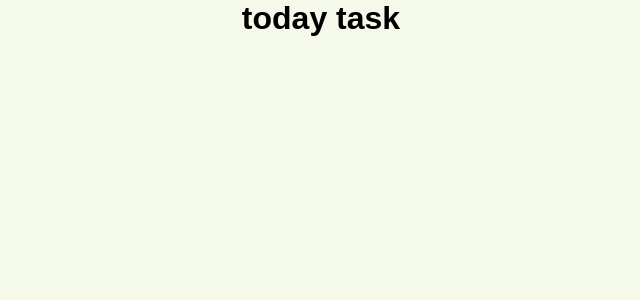
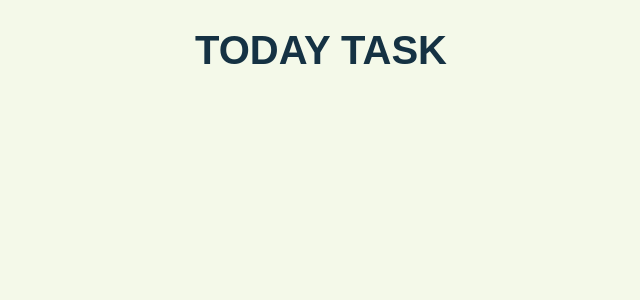
Before and after one commit to SutheeDev/TodayTask, a React (Vite) app in the folder client/: page / in a window 1280 px wide. Shown: the top 300 px of the page, without its empty margins (319-959 px from the left). Built offline with nearby package versions, Linux system fonts and the light colour scheme.

Commit message:
initially styled the heading

```diff
--- a/client/src/index.css
+++ b/client/src/index.css
@@ -24,3 +24,16 @@ body {
   align-items: center;
   background-color: var(--ivory);
 }
+
+.heading {
+  text-transform: uppercase;
+  font-size: 2rem;
+  margin: 0.7em 0;
+  color: var(--dark-blue);
+  text-align: center;
+}
+@media screen and (min-width: 750px) {
+  .heading {
+    font-size: 2.5rem;
+  }
+}
```
